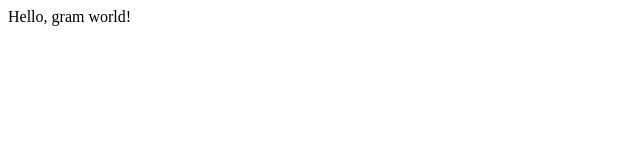
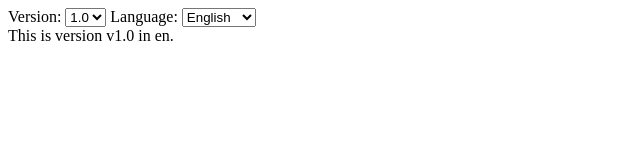
Before and after one commit to LGPCApps/LGPCApps.github.io, a plain HTML site: page index.html in a window 1280 px wide. Shown: the whole page, without its empty margins (0-640 px from the left). Drawn offline with Linux system fonts and the light colour scheme.

Commit message:
Update index.html

```diff
--- a/index.html
+++ b/index.html
@@ -1,5 +1,48 @@
+<!DOCTYPE html>
 <html>
+  <head>
+    <title>My App</title>
+  </head>
+  <body>
+    <label for="version">Version:</label>
+    <select id="version">
+      <option value="v1.0">1.0</option>
+      <option value="v2.0">2.0</option>
+      <option value="v3.0">3.0</option>
+    </select>
 
-<body>Hello, gram world!</body>
+    <label for="language">Language:</label>
+    <select id="language">
+      <option value="en">English</option>
+      <option value="es">Español</option>
+      <option value="fr">Français</option>
+    </select>
 
+    <div id="content">
+      <!-- Content will be dynamically generated based on version and language -->
+    </div>
+
+    <script>
+      const versionDropdown = document.querySelector("#version");
+      const languageDropdown = document.querySelector("#language");
+      const contentDiv = document.querySelector("#content");
+
+      function generateContent(version, language) {
+        // Replace this with your own code to generate the content based on version and language
+        contentDiv.innerHTML = `This is version ${version} in ${language}.`;
+      }
+
+      // Generate initial content based on default values
+      generateContent(versionDropdown.value, languageDropdown.value);
+
+      // Regenerate content when version or language changes
+      versionDropdown.addEventListener("change", () => {
+        generateContent(versionDropdown.value, languageDropdown.value);
+      });
+
+      languageDropdown.addEventListener("change", () => {
+        generateContent(versionDropdown.value, languageDropdown.value);
+      });
+    </script>
+  </body>
 </html>
```
